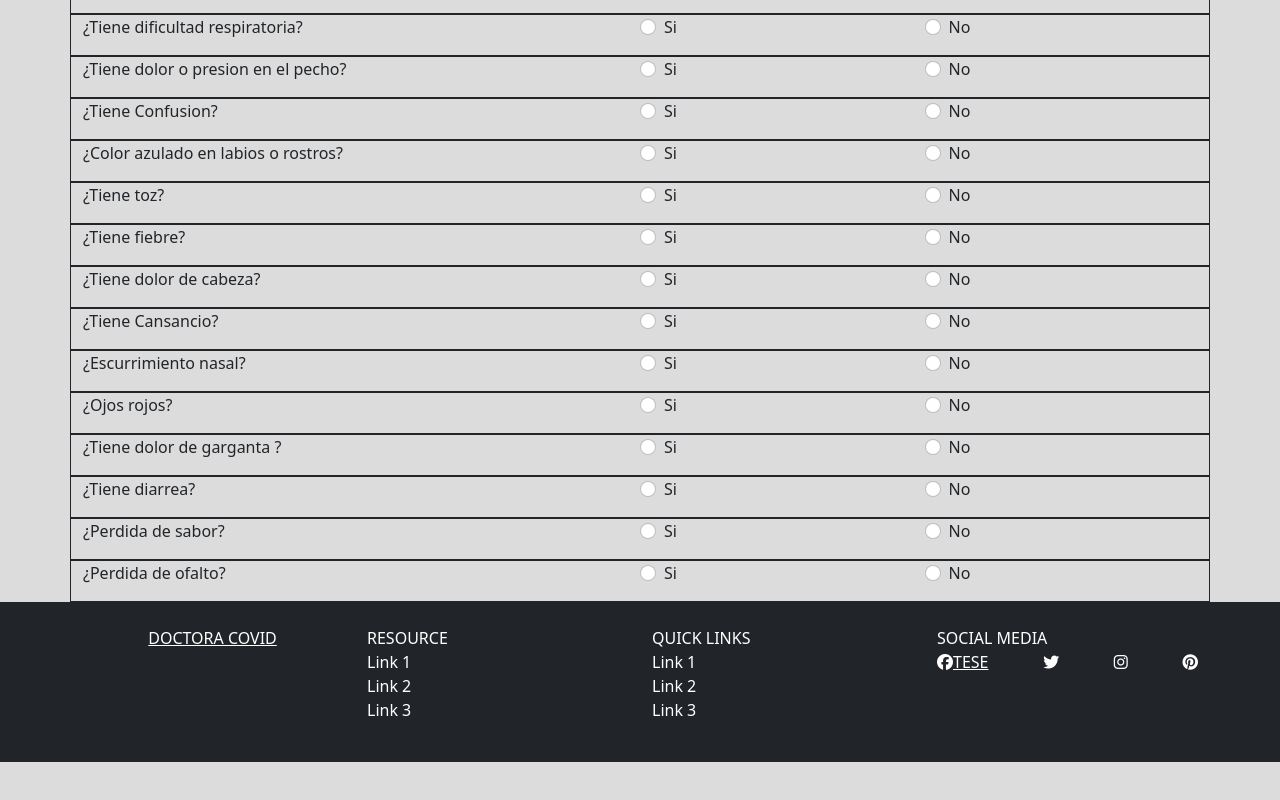
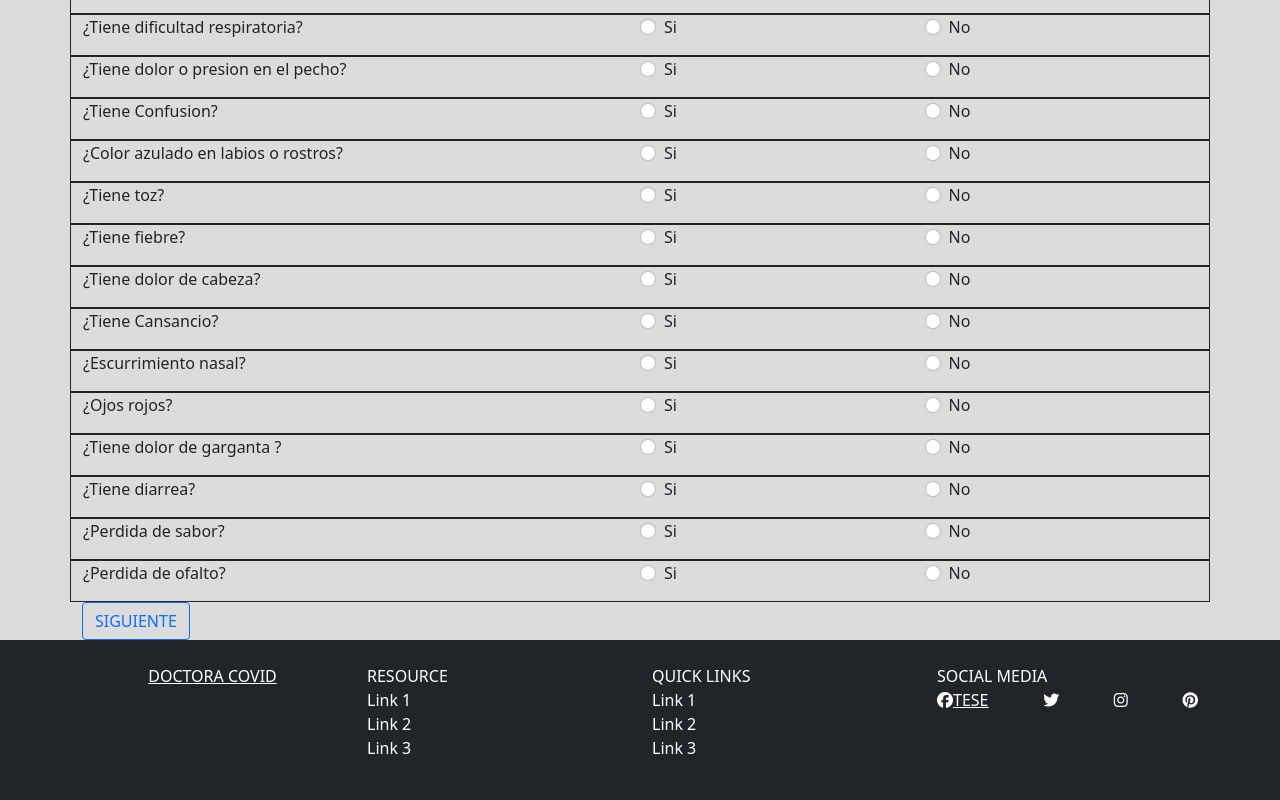
Before and after one commit to UsielOM/FCV19, an Angular app: page /User/encuesta in a window 1280 px wide. Shown: the part 592-1392 px from the top of the page. Before the commit the page ends 1354 px from the top, so only its background shows below. Built offline with nearby package versions, Linux system fonts and the light colour scheme.

Commit message:
Boton para el componente signos

```diff
--- a/src/app/Components/UserComponent/encuestabasica/encuestabasica.component.html
+++ b/src/app/Components/UserComponent/encuestabasica/encuestabasica.component.html
@@ -28,4 +28,5 @@
         </div>
 
     </div>
+    <button class="btn btn-outline-primary">SIGUIENTE</button>
 </div>
```
